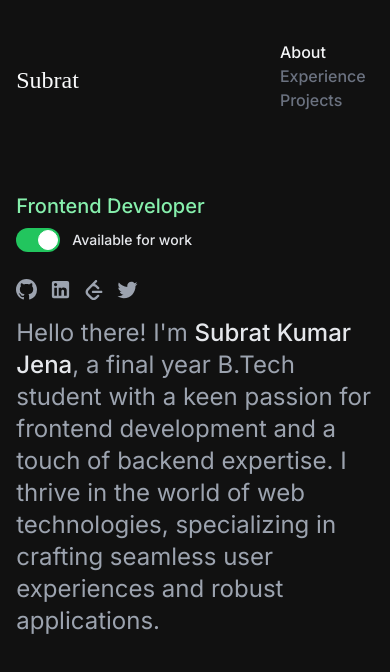
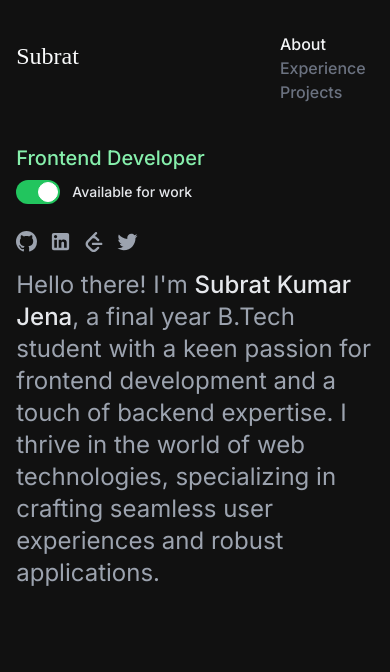
Before and after one commit to subrat611/portfolio-website, a Next.js app: page / in a window 390 px wide. Shown: the top 672 px of the page. Built offline with nearby package versions, Linux system fonts and the light colour scheme; a web font is replaced by a local one.

Commit message:
minor fix

```diff
--- a/components/Header/Header.js
+++ b/components/Header/Header.js
@@ -19,7 +19,7 @@ const Header = () => {
 
   return (
     <div>
-      <header className={`py-10 flex justify-between items-center`}>
+      <header className={`pt-8 flex justify-between sm:items-center sm:py-10`}>
         {/* <img
           src="/profile-pic.jpeg"
           alt="profile-image"
```
